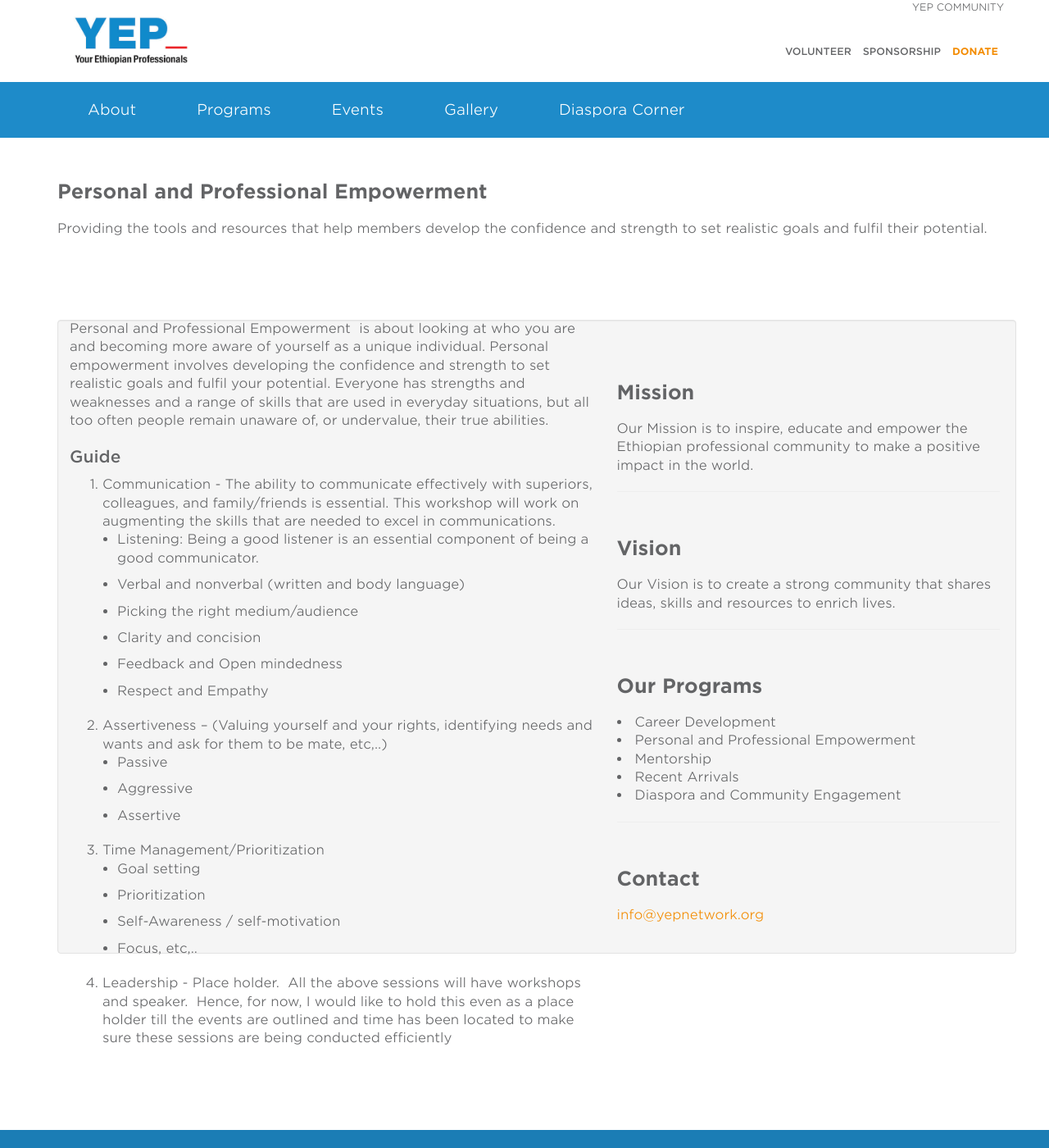
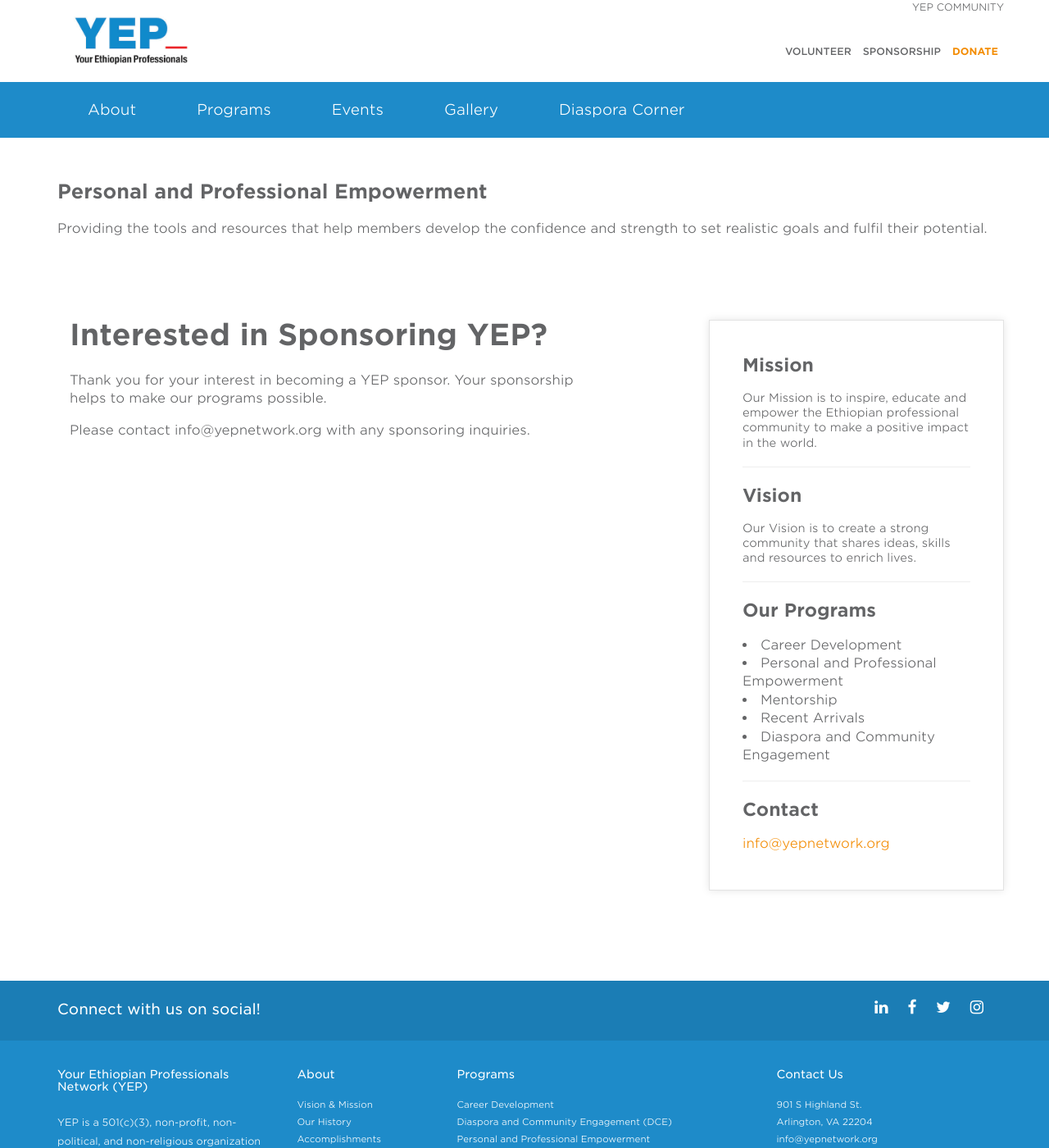
Before and after one commit to YEPNetwork/yepnetwork.github.io, a Jekyll site: the page built from _programs/personal-professional-empowerment.html, in a window 1280 px wide and 1400 px high. Shown: the whole window at 82% size. Built offline with Jekyll 4.4.1, drawn with Linux system fonts in a browser that asks for light colours; nearby versions of some CDN libraries.

Commit message:
Update personal-professional-empowerment.html

```diff
--- a/_programs/personal-professional-empowerment.html
+++ b/_programs/personal-professional-empowerment.html
@@ -12,38 +12,15 @@
       <div class="container">
           <div class="row">
                <div class="col-sm-7 col-md-7">
-<p>Personal and Professional Empowerment &nbsp;is about looking at who you are and becoming more aware of yourself as a unique individual. Personal empowerment involves developing the confidence and strength to set realistic goals and fulfil your potential.&nbsp;Everyone has strengths and weaknesses and a range of skills that are used in everyday situations, but all too often people remain unaware of, or undervalue, their true abilities.</p>
-	<h3>Guide</h3>
-	<ol start="1" type="1">
-		<li>Communication -&nbsp;The ability to communicate effectively with superiors, colleagues, and family/friends is essential. This workshop will work on augmenting the skills that are needed to excel in communications.&nbsp;
-		<ul type="disc">
-			<li>Listening: Being a good listener is an essential component of being a good communicator.&nbsp;</li>
-			<li>Verbal and nonverbal (written and body language)</li>
-			<li>Picking the right medium/audience</li>
-			<li>Clarity and concision</li>
-			<li>Feedback and Open mindedness</li>
-			<li>Respect and Empathy</li>
-		</ul>
-		</li>
-		<li>Assertiveness – (Valuing yourself and your rights, identifying needs and wants and ask for them to be mate, etc,..)
-		<ul type="disc">
-			<li>Passive</li>
-			<li>Aggressive</li>
-			<li>Assertive</li>
-		</ul>
-		</li>
-		<li>Time Management/Prioritization
-		<ul type="disc">
-			<li>Goal setting</li>
-			<li>Prioritization</li>
-			<li>Self-Awareness / self-motivation</li>
-			<li>Focus, etc,..</li>
-		</ul>
-		</li>
-		<li>Leadership - Place holder.&nbsp; All the above sessions will have workshops and speaker.&nbsp;&nbsp;Hence, for now, I would like to hold this even as a place holder till the events are outlined and time has been located to make sure these sessions are being conducted efficiently&nbsp;</li>
-	</ol>
-</div>
-<div class="well">
+                  <h1>Interested in Sponsoring YEP?</h1>
+<p>Thank you for your interest in becoming a YEP sponsor. Your sponsorship helps to make our programs possible.</p>
+        <p>Please contact info@yepnetwork.org with any sponsoring inquiries.</p>
+
+    </div>
+       <div class="col-sm-5 col-md-4 col-md-offset-1">
+         <aside class="sidebar">
+
+   <div class="well">
     <h2>Mission </h2>
     <p> Our Mission is to inspire, educate and empower the Ethiopian professional community to make a positive impact in the world.</p>
     <hr>
```
